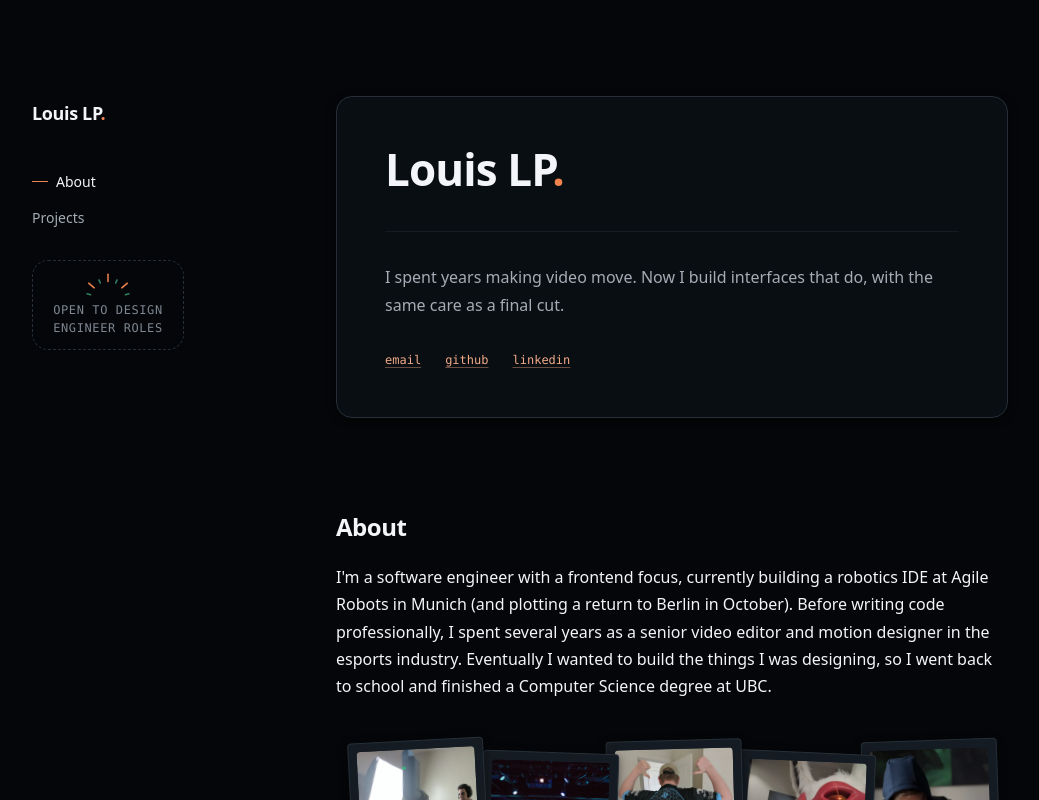
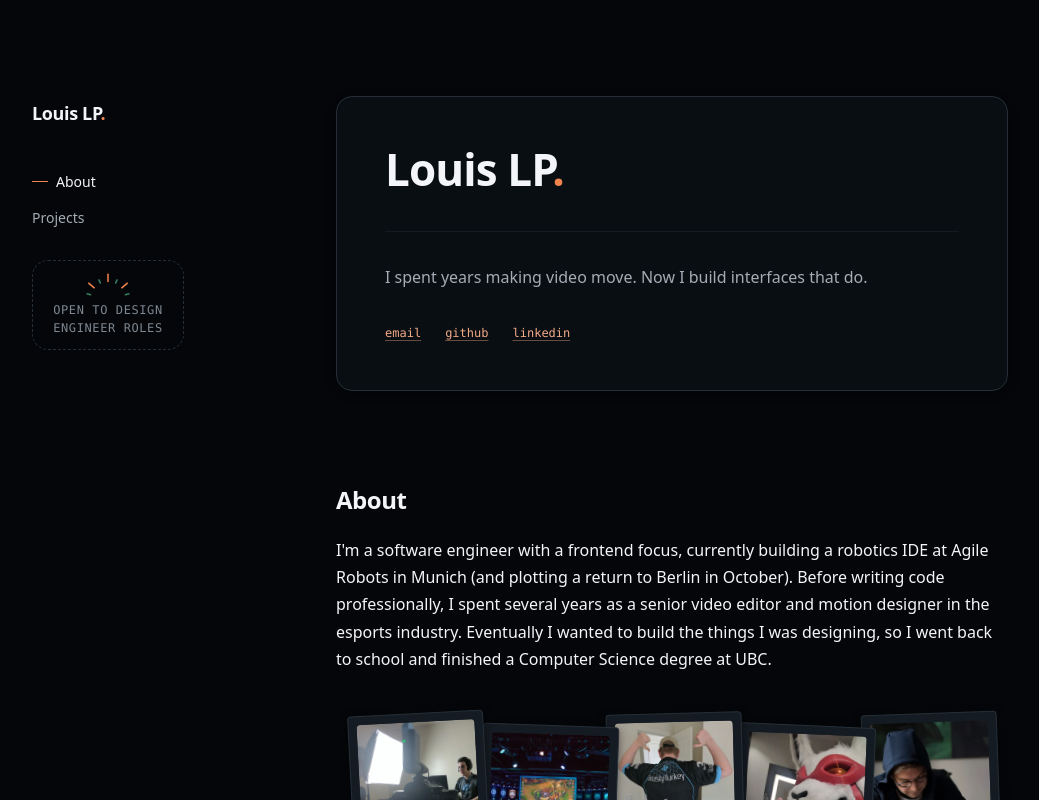
Before and after one commit to LouisLP/me, a Vue app: page / in a window 1280 px wide. Shown: the top 800 px of the page, without its empty margins (96-1135 px from the left). Built offline with nearby package versions, Linux system fonts and the light colour scheme; some icons are missing.

Commit message:
Slightly adjusted description

```diff
--- a/src/components/BusinessCard.vue
+++ b/src/components/BusinessCard.vue
@@ -22,7 +22,7 @@ const { index: roleIndex } = useRoleCycle(profile.roles)
 
     <p class="card-bio">
       I spent years making video move. Now I build interfaces
-      that do, with the same care as a final cut.
+      that do.
     </p>
 
     <footer class="card-links">
```
